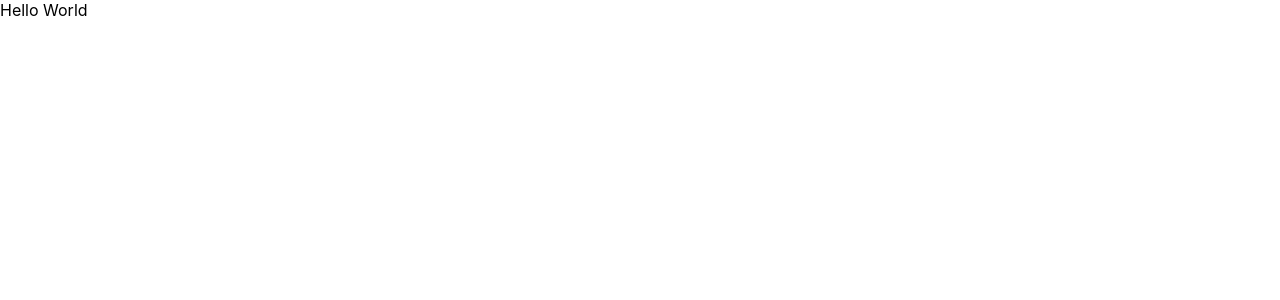
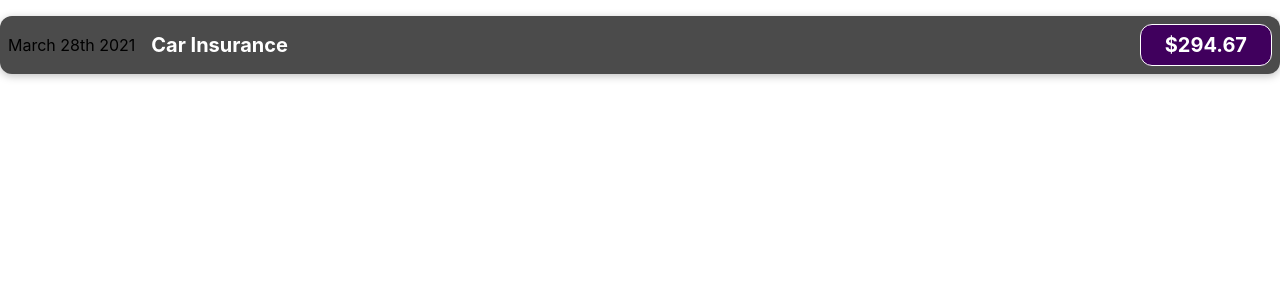
Before and after one commit to sonyks/todos-demo, a React (Create React App) app: page / in a window 1280 px wide. Shown: the top 300 px of the page. Built offline with nearby package versions, Linux system fonts and the light colour scheme.

Commit message:
added sass styling

```diff
--- a/package.json
+++ b/package.json
@@ -13,6 +13,7 @@
     "react": "^17.0.2",
     "react-dom": "^17.0.2",
     "react-scripts": "4.0.3",
+    "sass": "^1.43.4",
     "typescript": "^4.1.2",
     "web-vitals": "^1.0.1"
   },
@@ -39,5 +40,8 @@
       "last 1 firefox version",
       "last 1 safari version"
     ]
+  },
+  "devDependencies": {
+    "prettier": "2.4.1"
   }
 }
--- /dev/null
+++ b/src/components/ExpenseItem.scss
@@ -0,0 +1,54 @@
+@import "../sass/abstracts/variables";
+
+.expense-item {
+  display: flex;
+  justify-content: space-between;
+  align-items: center;
+  box-shadow: 0 2px 8px rgba(0, 0, 0, 0.25);
+  padding: 0.5rem;
+  margin: 1rem 0;
+  border-radius: 12px;
+  background-color: $color-expense-item;
+
+  h2 {
+    color: $color-h2;
+    font-size: 1rem;
+    flex: 1;
+    margin: 0 1rem;
+    color: white;
+  }
+
+  &__description {
+    display: flex;
+    flex-direction: column;
+    gap: 1rem;
+    align-items: flex-end;
+    flex-flow: column-reverse;
+    justify-content: flex-start;
+    flex: 1;
+
+    h2 {
+      font-size: 1.25rem;
+    }
+
+    @media (min-width: 580px) {
+      flex-direction: row;
+      align-items: center;
+      justify-content: flex-start;
+      flex: 1;
+    }
+  }
+
+  &__price {
+    font-size: 1rem;
+    font-weight: bold;
+    color: white;
+    background-color: $color-prise;
+    border: 1px solid white;
+    padding: 0.5rem;
+    border-radius: 12px;
+
+    font-size: 1.25rem;
+    padding: 0.5rem 1.5rem;
+  }
+}
--- a/src/components/ExpenseItem.tsx
+++ b/src/components/ExpenseItem.tsx
@@ -1,3 +1,13 @@
+import "./ExpenseItem.scss";
+
 export const ExpenseItem = () => {
-    return(<div>Hello World</div>);
-}
+  return (
+    <div className="expense-item">
+      <div>March 28th 2021</div>
+      <div className="expense-item__description">
+        <h2>Car Insurance</h2>
+        <div className="expense-item__price">$294.67</div>
+      </div>
+    </div>
+  );
+};
--- /dev/null
+++ b/src/sass/abstracts/_variables.scss
@@ -0,0 +1,3 @@
+$color-expense-item: #4b4b4b;
+$color-h2: #3a3a3a;
+$color-prise: #40005d;
```
Also changed, not shown: src/App.tsx (+5 -7 lines), 1 other file (tests, documents, lock files or other folders).
